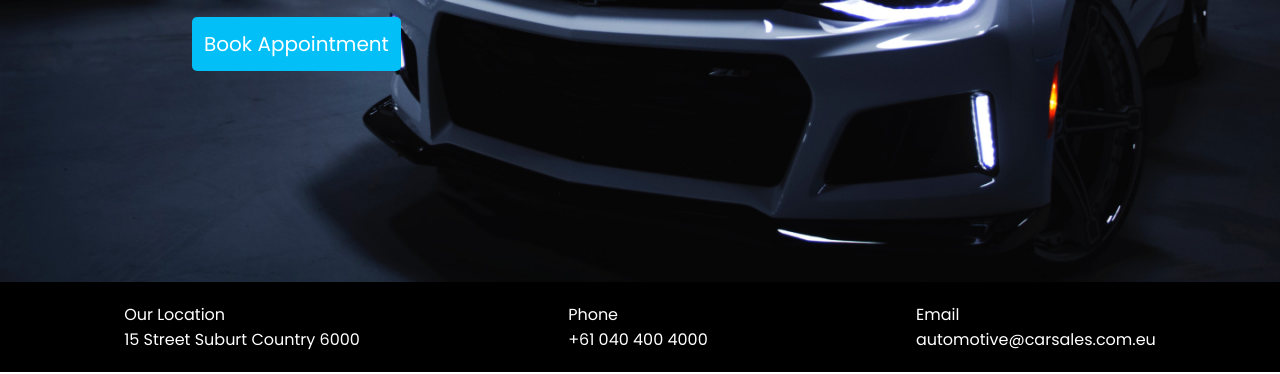
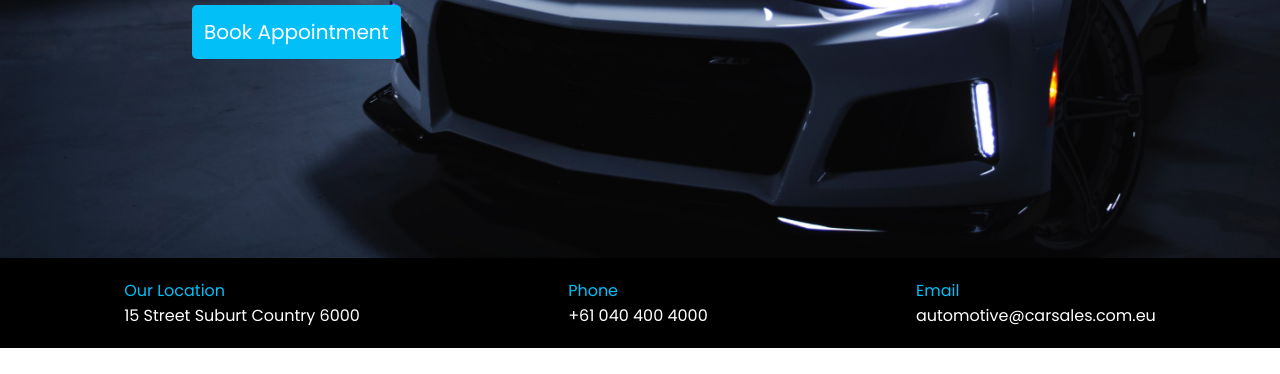
Before and after one commit to lensonfernandes/Automotive-Len, a plain HTML site: page index.html in a window 1280 px wide. Shown: the part 426-800 px from the top of the page. Drawn offline with Linux system fonts and the light colour scheme.

Commit message:
Desktop version -  style - fine tune update

```diff
--- a/Style/style.css
+++ b/Style/style.css
@@ -50,7 +50,7 @@ header ul li, footer ul li{
 
 
 main{
-    height: 78vh;
+    height: 75vh;
     display: flex;
     flex-direction: column;
     justify-content: center;
@@ -98,3 +98,7 @@ footer{
     background-color: black;
     padding: 20px;
 }
+
+footer ul li:first-child{
+    color:#02bff8;
+}
```
